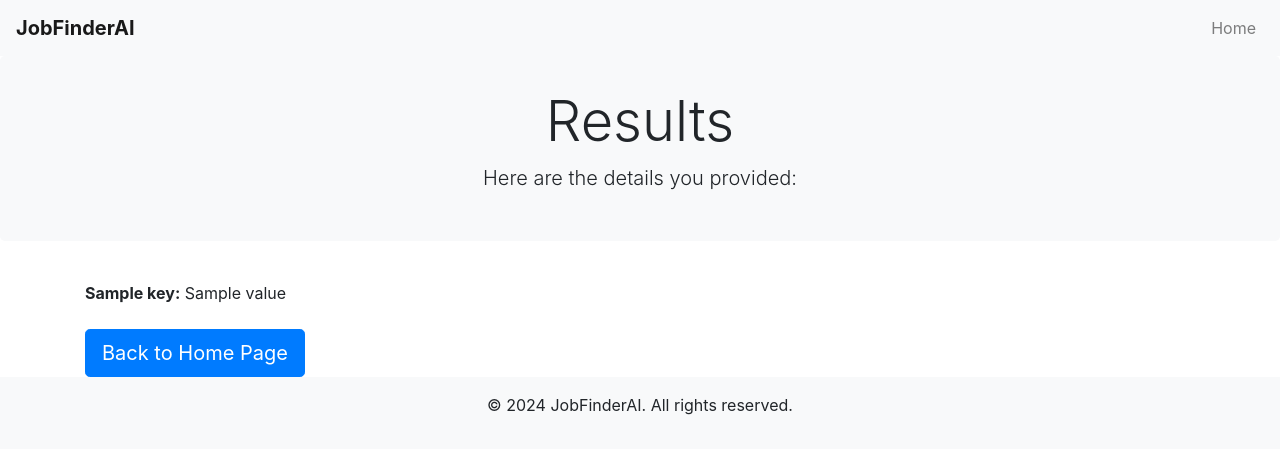
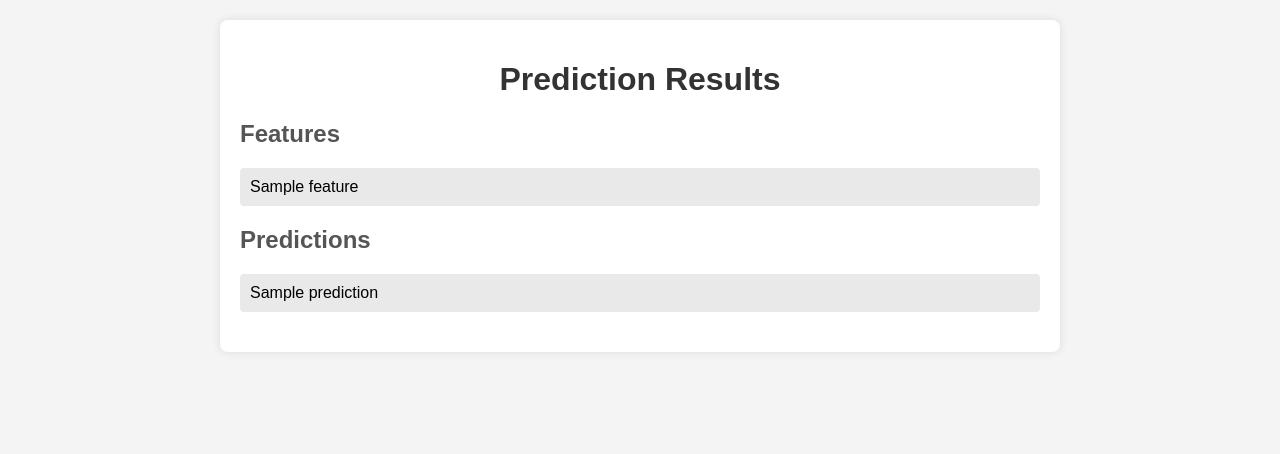
Before and after one commit to Yair7799/Koki-final-project, a Flask app: template Code/Front/templates/results.html in a window 1280 px wide. Shown: the top 454 px of the page. Run offline with Flask 3, Linux system fonts and the light colour scheme; the template is opened without the code that fills it: most values are stand-ins (such as "Sample title", 1, 10 or a date in 2020); parts of the project's set-up code (start-up, migrations or seed data) failed here and were passed over; some libraries are stand-ins or nearby versions.

Commit message:
changes in app and back and all html

```diff
--- a/Code/Front/app.py
+++ b/Code/Front/app.py
@@ -1,13 +1,11 @@
 import os
-import sys
-from back import find_employment_avenues_recommendations
-from flask import Flask, render_template, request, redirect, url_for
-from werkzeug.utils import secure_filename
+from flask import Flask, render_template, request, jsonify
+
+from back import extract_text_from_pdf, predict_character_traits, preprocess_text
 
 app = Flask(__name__)
 app.config['UPLOAD_FOLDER'] = 'uploads'
 
-# Ensure the upload folder exists
 if not os.path.exists(app.config['UPLOAD_FOLDER']):
     os.makedirs(app.config['UPLOAD_FOLDER'])
 
@@ -18,23 +16,33 @@ def home():
 @app.route('/input', methods=['GET', 'POST'])
 def input_page():
     if request.method == 'POST':
+        # Handle form data
         data = request.form.to_dict()
-        recommendations = find_employment_avenues_recommendations(data)
-        if 'resume' in request.files:
-            resume = request.files['resume']
-            if resume.filename != '':
-                filename = secure_filename(resume.filename)
-                resume.save(os.path.join(app.config['UPLOAD_FOLDER'], filename))
-                data['resume_filename'] = filename
+        print(f"Received data: {data}")  # Debugging line
 
-        return redirect(url_for('results', **recommendations))
+        # Handle file uploads
+        if 'file' not in request.files:
+            return jsonify({"error": "No file part"}), 400
+        file = request.files['file']
+        if file.filename == '':
+            return jsonify({"error": "No selected file"}), 400
+        if file and file.filename.endswith('.pdf'):
+            file1 = preprocess_text(file)
+            text = extract_text_from_pdf(file1)
+            predictions = predict_character_traits(text)
+            return jsonify({"predictions": predictions})
+        else:
+            return jsonify({"error": "Invalid file format"}), 400
 
     return render_template('input.html')
 
-@app.route('/results', methods=['GET', 'POST'])
+@app.route('/results', methods=['POST', 'GET'])
 def results():
-    data = request.args.to_dict()
-    return render_template('results.html', data=data)
+    data = request.get_json()
+    features = data.get('features', [])
+    predictions = data.get('predictions', [])
+
+    return render_template('results.html', predictions={'features': features, 'predictions': predictions})
 
 if __name__ == '__main__':
     app.run(debug=True)
--- a/Code/Front/back.py
+++ b/Code/Front/back.py
@@ -1,125 +1,46 @@
 import pandas as pd
 import numpy as np
 import os
-from sklearn.model_selection import train_test_split
-from sklearn.preprocessing import StandardScaler
-from tensorflow.keras.models import Sequential
-from tensorflow.keras.layers import Dense, Dropout
-from tensorflow.keras.optimizers import Adam
-
-import pandas as pd
-import numpy as np
-from sklearn.model_selection import train_test_split
-from sklearn.preprocessing import StandardScaler
-from tensorflow.keras.models import Sequential
-from tensorflow.keras.layers import Dense, Dropout
-from tensorflow.keras.optimizers import Adam
-from tensorflow.keras.callbacks import EarlyStopping
-from tensorflow.keras.regularizers import l2
 from tensorflow.keras.models import load_model
 from collections import defaultdict
 import joblib
 import re
+import PyPDF2
 
+# Paths to model and scaler
+model_path = os.path.abspath(r'C:\Users\yehus\pythonFiles\Koki-final-project\Code\Pickles\employment-avenues-recomendations.h5')
+scaler_path = os.path.abspath(r'C:\Users\yehus\pythonFiles\Koki-final-project\Code\Pickles\scaler.pkl')
 
+# Load model and scaler
+scaler = joblib.load(scaler_path)
+model = load_model(model_path)
 
+def extract_text_from_pdf(pdf_file):
+    pdf_reader = PyPDF2.PdfReader(pdf_file)
+    text = ''
+    for page_num in range(len(pdf_reader.pages)):
+        page = pdf_reader.pages[page_num]
+        text += page.extract_text()
+    return text
 
+def preprocess_text(text):
+    # Example feature extraction
+    features = [len(text)]  # Feature: length of the text
 
+    # Ensure features list has exactly 19 elements
+    while len(features) < 19:
+        features.append(0)  # Fill with 0 to match the scaler's expectations
 
+    # Create a DataFrame with 19 feature columns
+    feature_names = [f'feature_{i}' for i in range(19)]
+    return pd.DataFrame([features], columns=feature_names)
 
-
-# def find_employment_avenues_recommendations(user_input):
-#     model_path = os.path.join('Code', 'Pickles', 'employment-avenues-recomendations.h5')
-#     model_path = os.path.abspath(model_path)
-#     model = load_model(model_path)
-#     trait_sums = defaultdict(lambda: {'sum': 0, 'count': 0})
-
-#     # Process the original dictionary
-#     for key, value in user_input.items():
-#         # Extract the trait name by removing digits
-#         trait_name = re.sub(r'\d', '', key).strip()
-#         # Update the sum and count for this trait
-#         trait_sums[trait_name]['sum'] += int(value)
-#         trait_sums[trait_name]['count'] += 1
-
-#     # New dictionary to store the averages
-#     traits_dict = {trait: round(values['sum'] / values['count'], 0) for trait, values in trait_sums.items()}
-#     user_df = pd.DataFrame([traits_dict])
-#     user_df = user_df.drop(['job'], axis=1)
-
-#     scaler_path = os.path.join('Code', 'Pickles', 'scaler.pkl')
-#     scaler_path = os.path.abspath(scaler_path)
-#     scaler = joblib.load(scaler_path)
-#     user_scaled = scaler.transform(user_df)
-
-#     num_predictions = 5
-#     recommendations = {}
-#     for i in range(num_predictions):
-#         recommendations[str(i)] = model.predict(user_scaled)
-
-
-#     return recommendations
-
-# a = {'job': '123', 'Leadership1': '4', 'Leadership2': '4'}
-
-def find_employment_avenues_recommendations(user_input):
-    # Paths to the model and scaler
-    model_path = os.path.join('Code', 'Pickles', 'employment-avenues-recomendations.h5')
-    model_path = os.path.abspath(model_path)
-    scaler_path = os.path.join('Code', 'Pickles', 'scaler.pkl')
-    scaler_path = os.path.abspath(scaler_path)
-
+def predict_character_traits(text):
+    features_df = preprocess_text(text)
     try:
-        # Load model and scaler
-        model = load_model(model_path)
-        scaler = joblib.load(scaler_path)
+        scaled_features = scaler.transform(features_df)
+        predictions = model.predict(scaled_features)
+        return predictions.tolist()
     except Exception as e:
-        print(f"Error loading model or scaler: {e}")
-        return {}
-
-    # Dictionary to store sum and count of each trait
-    trait_sums = defaultdict(lambda: {'sum': 0, 'count': 0})
-
-    # Process the original dictionary
-    for key, value in user_input.items():
-        try:
-            # Extract the trait name by removing digits
-            trait_name = re.sub(r'\d', '', key).strip()
-            # Update the sum and count for this trait
-            trait_sums[trait_name]['sum'] += int(value)
-            trait_sums[trait_name]['count'] += 1
-        except ValueError as ve:
-            print(f"ValueError for key {key} with value {value}: {ve}")
-
-    # New dictionary to store the averages
-    traits_dict = {trait: round(values['sum'] / values['count'], 0) for trait, values in trait_sums.items()}
-
-    # Create DataFrame
-    user_df = pd.DataFrame([traits_dict])
-
-    # Check if 'job' column exists before dropping it
-    if 'job' in user_df.columns:
-        user_df = user_df.drop(['job'], axis=1)
-
-    # Scale the data
-    try:
-        user_scaled = scaler.transform(user_df)
-    except Exception as e:
-        print(f"Error scaling data: {e}")
-        return {}
-
-    # Make predictions
-    num_predictions = 5
-    recommendations = {}
-    try:
-        for i in range(num_predictions):
-            prediction = model.predict(user_scaled)
-            recommendations[f'recommendation_{i+1}'] = prediction[i]
-        print(f"Error during model prediction: {e}")
-    except Exception as e:
-        print(f"Error with recommendations: {e}")
-        return {}
-
-    return recommendations
-
-a = {'job': '123', 'Leadership1': '4', 'Leadership2': '4'}
+        print(f"Error making predictions: {e}")
+        return []
--- a/Code/Front/templates/home.html
+++ b/Code/Front/templates/home.html
@@ -36,7 +36,7 @@
         <div class="collapse navbar-collapse" id="navbarNav">
             <ul class="navbar-nav ml-auto">
                 <li class="nav-item">
-                    <a class="nav-link" href="input.html">Input Page</a>
+                    <a class="nav-link" href="input">Input Page</a>
                 </li>
             </ul>
         </div>
--- a/Code/Front/templates/results.html
+++ b/Code/Front/templates/results.html
@@ -3,75 +3,63 @@
 <head>
     <meta charset="UTF-8">
     <meta name="viewport" content="width=device-width, initial-scale=1.0">
-    <title>Results</title>
-    <link href="https://stackpath.bootstrapcdn.com/bootstrap/4.5.2/css/bootstrap.min.css" rel="stylesheet">
+    <title>Prediction Results</title>
     <style>
-        .navbar-brand {
-            font-weight: bold;
+        body {
+            font-family: Arial, sans-serif;
+            background-color: #f4f4f4;
+            margin: 0;
+            padding: 20px;
         }
-        .jumbotron {
-            background-color: #f8f9fa;
-            padding: 2rem 1rem;
+        .container {
+            max-width: 800px;
+            margin: auto;
+            background: #fff;
+            padding: 20px;
+            border-radius: 8px;
+            box-shadow: 0 0 10px rgba(0, 0, 0, 0.1);
+        }
+        h1 {
             text-align: center;
+            color: #333;
         }
-        .results-section {
-            margin-top: 2rem;
+        .result {
+            margin-bottom: 20px;
         }
-        .results-list {
-            list-style-type: none;
+        .result h2 {
+            color: #555;
+        }
+        .result ul {
+            list-style: none;
             padding: 0;
         }
-        .results-list li {
-            padding: 0.5rem 0;
-        }
-        .footer {
-            background-color: #f8f9fa;
-            padding: 1rem 0;
-            text-align: center;
+        .result ul li {
+            background: #e9e9e9;
+            margin: 5px 0;
+            padding: 10px;
+            border-radius: 4px;
         }
     </style>
 </head>
 <body>
-    <!-- Navigation -->
-    <nav class="navbar navbar-expand-lg navbar-light bg-light">
-        <a class="navbar-brand" href="#">JobFinderAI</a>
-        <button class="navbar-toggler" type="button" data-toggle="collapse" data-target="#navbarNav" aria-controls="navbarNav" aria-expanded="false" aria-label="Toggle navigation">
-            <span class="navbar-toggler-icon"></span>
-        </button>
-        <div class="collapse navbar-collapse" id="navbarNav">
-            <ul class="navbar-nav ml-auto">
-                <li class="nav-item">
-                    <a class="nav-link" href="home">Home</a>
-                </li>
+    <div class="container">
+        <h1>Prediction Results</h1>
+        <div class="result">
+            <h2>Features</h2>
+            <ul>
+                {% for feature in predictions.features %}
+                <li>{{ feature }}</li>
+                {% endfor %}
             </ul>
         </div>
-    </nav>
-
-    <!-- Jumbotron -->
-    <div class="jumbotron">
-        <h1 class="display-4">Results</h1>
-        <p class="lead">Here are the details you provided:</p>
+        <div class="result">
+            <h2>Predictions</h2>
+            <ul>
+                {% for value in predictions.predictions[0] %}
+                <li>{{ value }}</li>
+                {% endfor %}
+            </ul>
+        </div>
     </div>
-
-    <!-- Results Section -->
-    <div class="container results-section">
-        <ul class="results-list">
-            {% for key, value in data.items() %}
-            <li><strong>{{ key }}:</strong> {{ value }}</li>
-            {% endfor %}
-        </ul>
-        <a href="home" class="btn btn-primary btn-lg">Back to Home Page</a>
-    </div>
-
-    <!-- Footer -->
-    <footer class="footer">
-        <div class="container">
-            <p>&copy; 2024 JobFinderAI. All rights reserved.</p>
-        </div>
-    </footer>
-
-    <script src="https://code.jquery.com/jquery-3.5.1.slim.min.js"></script>
-    <script src="https://cdn.jsdelivr.net/npm/@popperjs/core@2.5.4/dist/umd/popper.min.js"></script>
-    <script src="https://stackpath.bootstrapcdn.com/bootstrap/4.5.2/js/bootstrap.min.js"></script>
 </body>
 </html>
```
Also changed, not shown: Code/Front/templates/input.html (+4 -6 lines).
